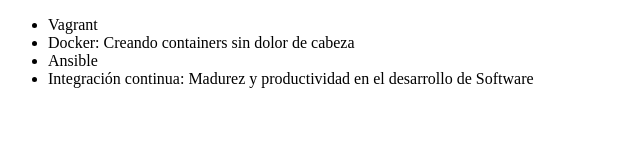
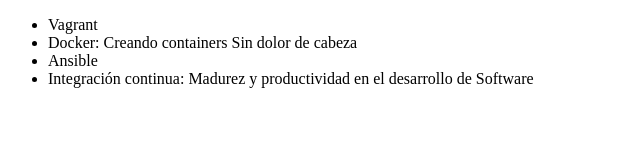
Before and after one commit to joshepgonzalez/alura-git, a plain HTML site: page index.html in a window 1280 px wide. Shown: the full height of the page, 0-640 px from the left. Drawn offline with Linux system fonts and the light colour scheme.

Commit message:
Docker: Creando containers Sin dolor de cabeza

```diff
--- a/index.html
+++ b/index.html
@@ -7,7 +7,7 @@
 <body>
      <ul>
          <li> Vagrant </li>
-         <li> Docker: Creando containers sin dolor de cabeza </li>
+         <li> Docker: Creando containers Sin dolor de cabeza </li>
          <li> Ansible </li>
          <li> Integración continua: Madurez y productividad en el desarrollo de Software</li>
      </ul>
```
